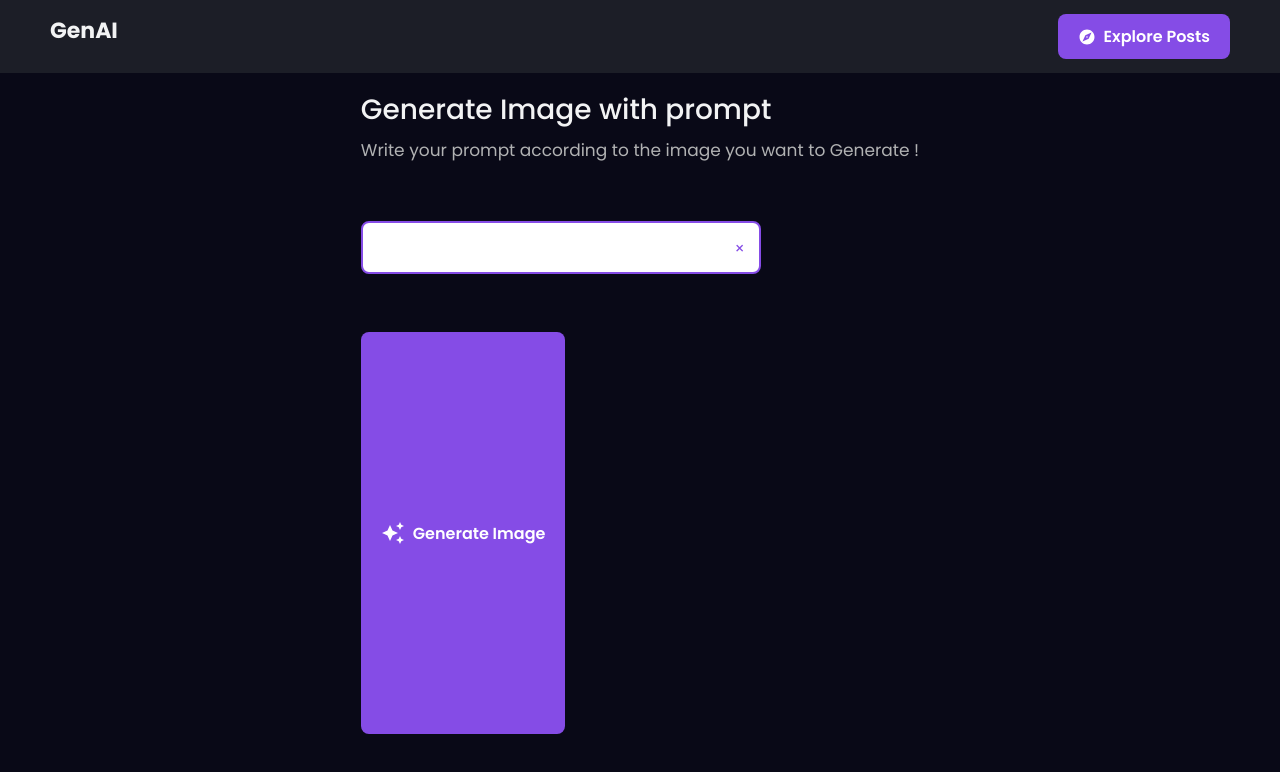
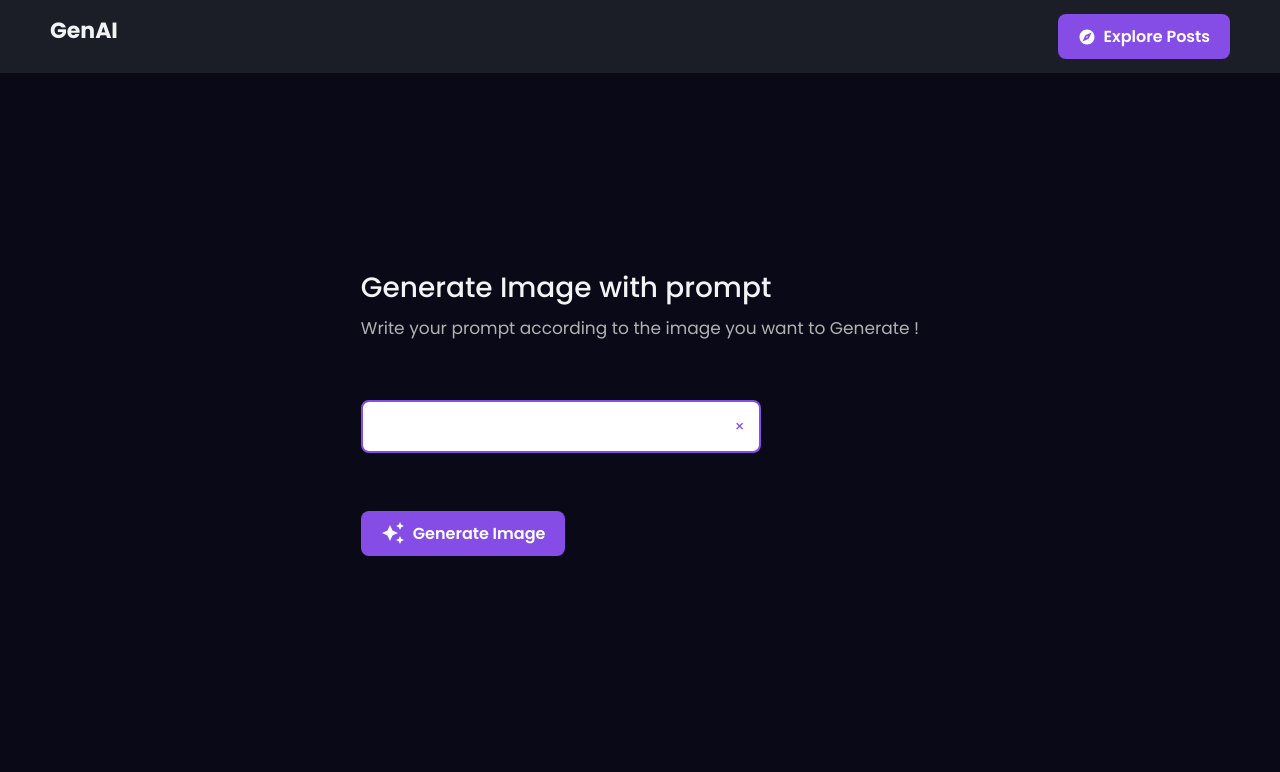
Before and after one commit to Sushant883/AiImageGenerator, a React (Create React App) app in the folder client/: page /post in a window 1280 px wide. Shown: the top 772 px of the page. Built offline with nearby package versions, Linux system fonts and the light colour scheme.

Commit message:
add button file

```diff
--- a/client/src/components/GenerateImageForm.jsx
+++ b/client/src/components/GenerateImageForm.jsx
@@ -36,7 +36,7 @@ const Body = styled.div`
   color: ${({ theme }) => theme.text_primary};
 `;
 const Actions = styled.div`
-  flex: 1;
+//   flex: 1;
   display: flex;
   gap: 8px;
 `;
@@ -62,14 +62,10 @@ const GenerateImageForm = () => {
 
       <Actions>
         <Button
-          style={{
-            height: "10px",
-            backgroundColor: "blue",
-          }}
           text="Generate Image"
           flex
           leftIcon={<AutoAwesome />}
-        />{" "}
+        />
         {/*  this is button component */}
       </Actions>
       {/* here is our form body and actions code ends  */}
```
Also changed, not shown: client/src/components/button.js (line endings or trailing spaces).
